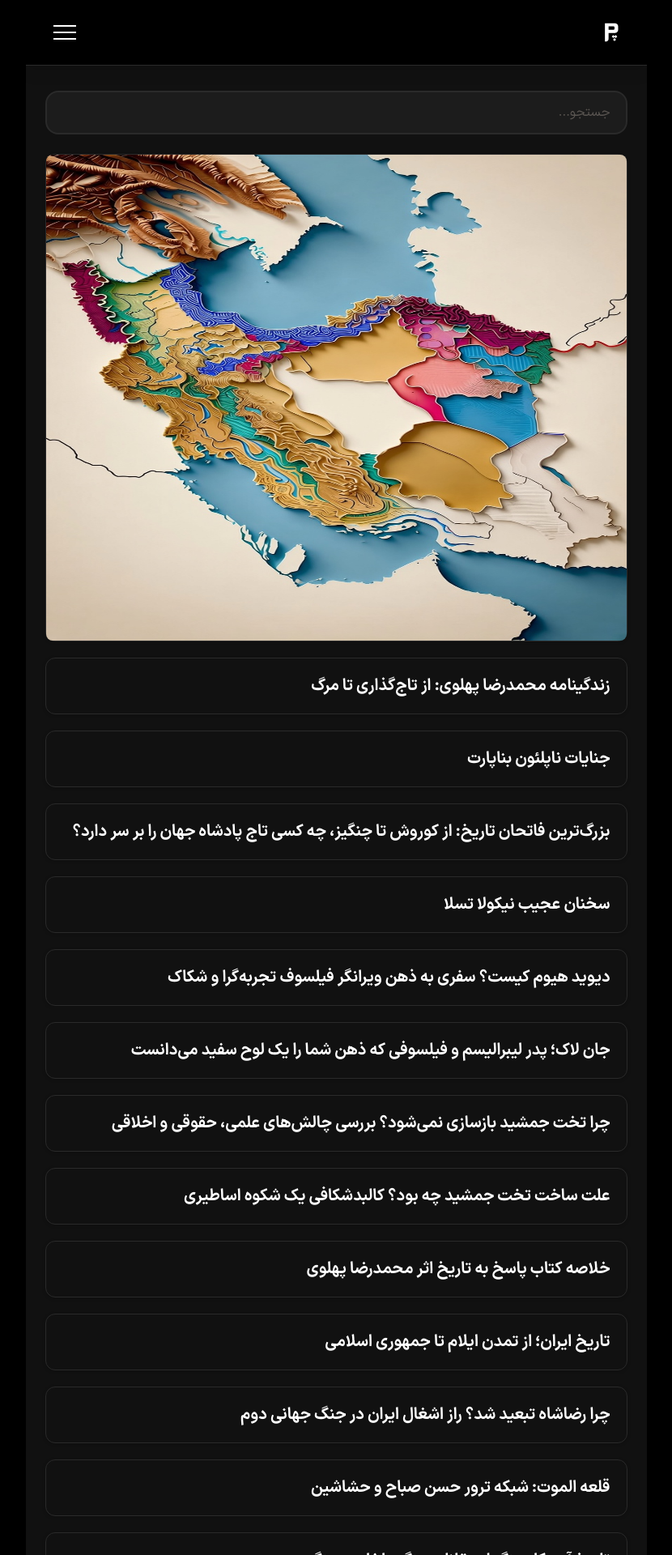
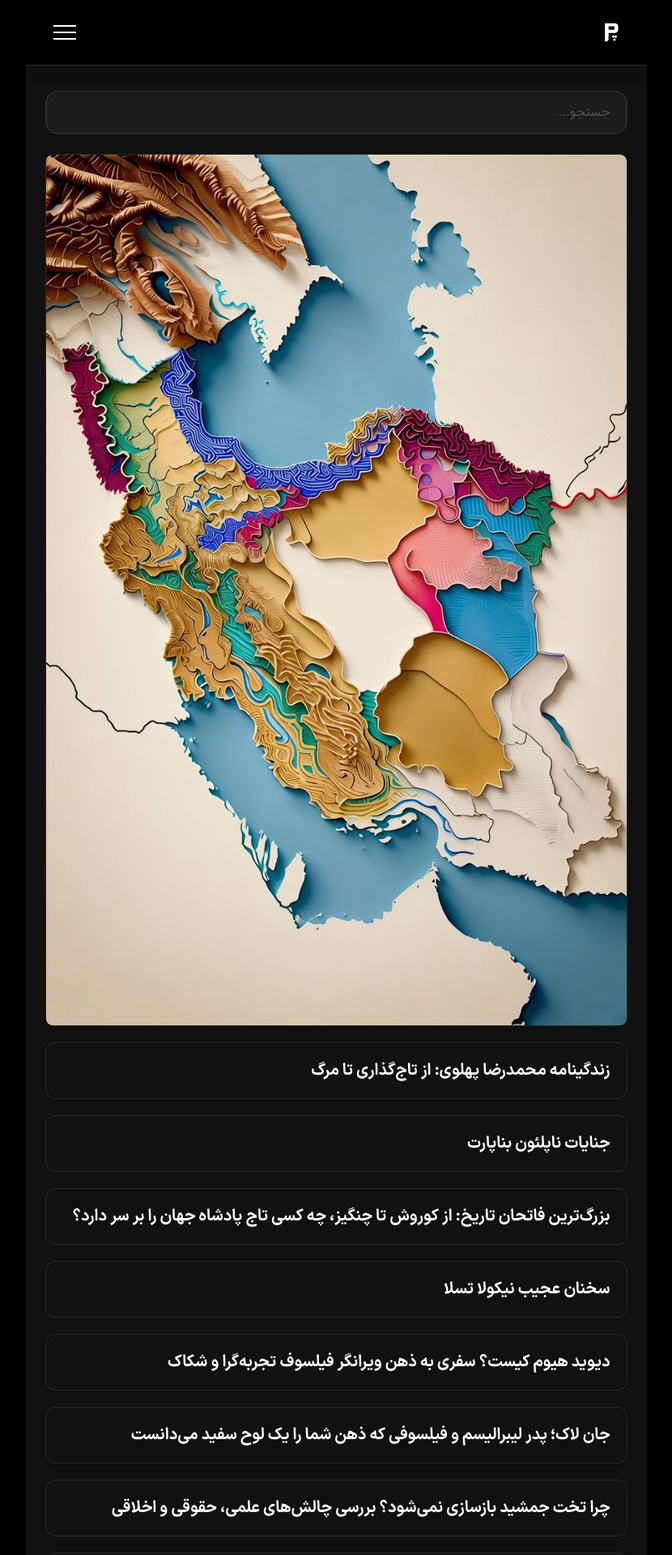
Before and after one commit to darkblog/darkblog.github.io, a Jekyll site: the page built from index.html, in a window 1280 px wide. Shown: the top 1920 px of the page at 81% size, without its empty margins (225-1055 px from the left). Built offline with Jekyll 4.4.1, drawn with Linux system fonts in a browser that asks for light colours.

Commit message:
Update index.html

```diff
--- a/index.html
+++ b/index.html
@@ -69,6 +69,7 @@ layout: null
     .posts-list li:first-child:hover { background-color: #222; }
     .posts-list li:first-child::before { display: none; }
     .post-card-image { overflow: hidden; border-radius: 0.5rem; display: block; padding: 0 !important; width: 100%; background-color: #1c1c1c; }
+    .post-card-image img { width: 100%; height: auto; display: block; }
     .site-footer { background-color: #000000; padding: 2rem clamp(1rem, 3vw, 1.5rem); display: flex; align-items: center; justify-content: center; width: 100%; }
     .footer-blog-btn { font-family: 'vazir', system-ui, sans-serif; display: inline-flex; align-items: center; justify-content: center; padding: 0.8rem 2.5rem; background-color: transparent; color: #ffffff; text-decoration: none; font-weight: 700; font-size: 1.2rem; border-radius: 0.75rem; border: 2px solid #2a2a2a; transition: background-color 0.2s, transform 0.15s, border-color 0.2s, color 0.2s; min-height: 48px; }
     .footer-blog-btn:hover { background-color: rgba(45, 212, 191, 0.1); border-color: #2dd4bf; color: #2dd4bf; transform: scale(1.02); }
```
